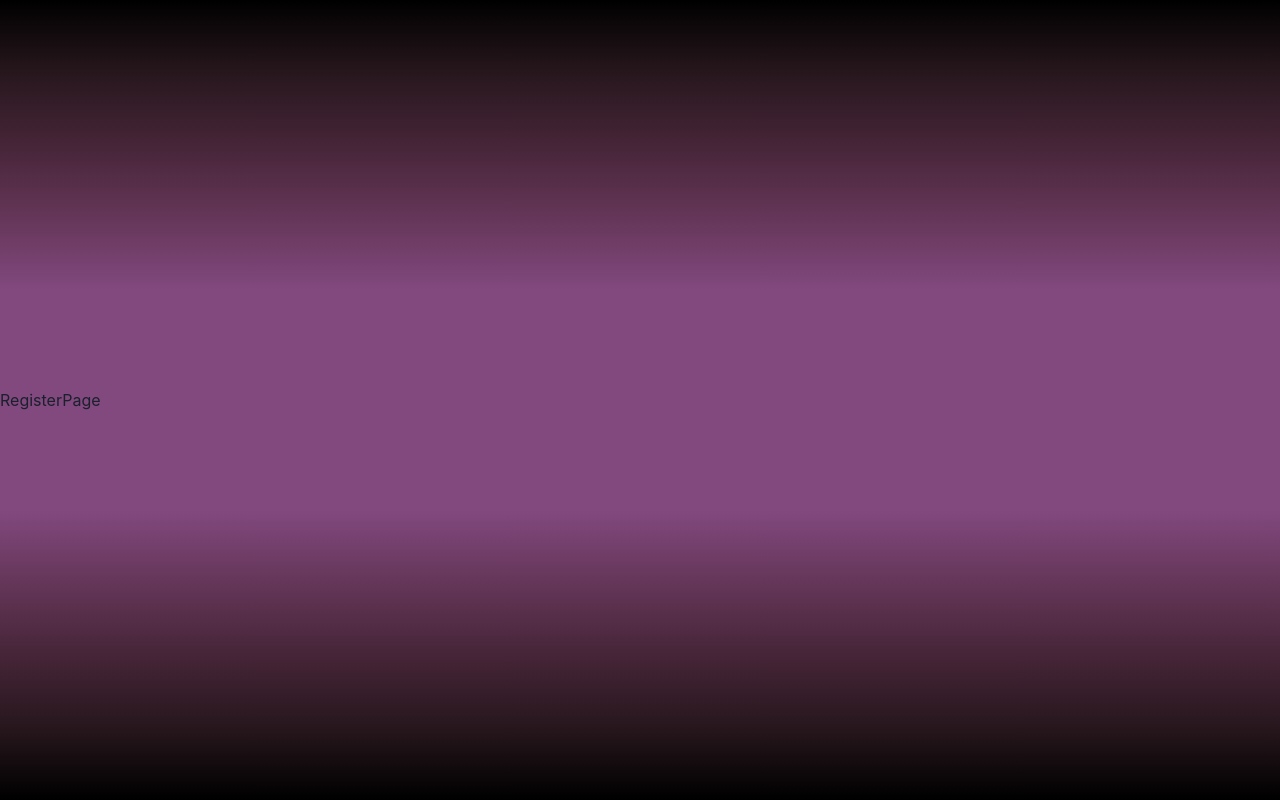
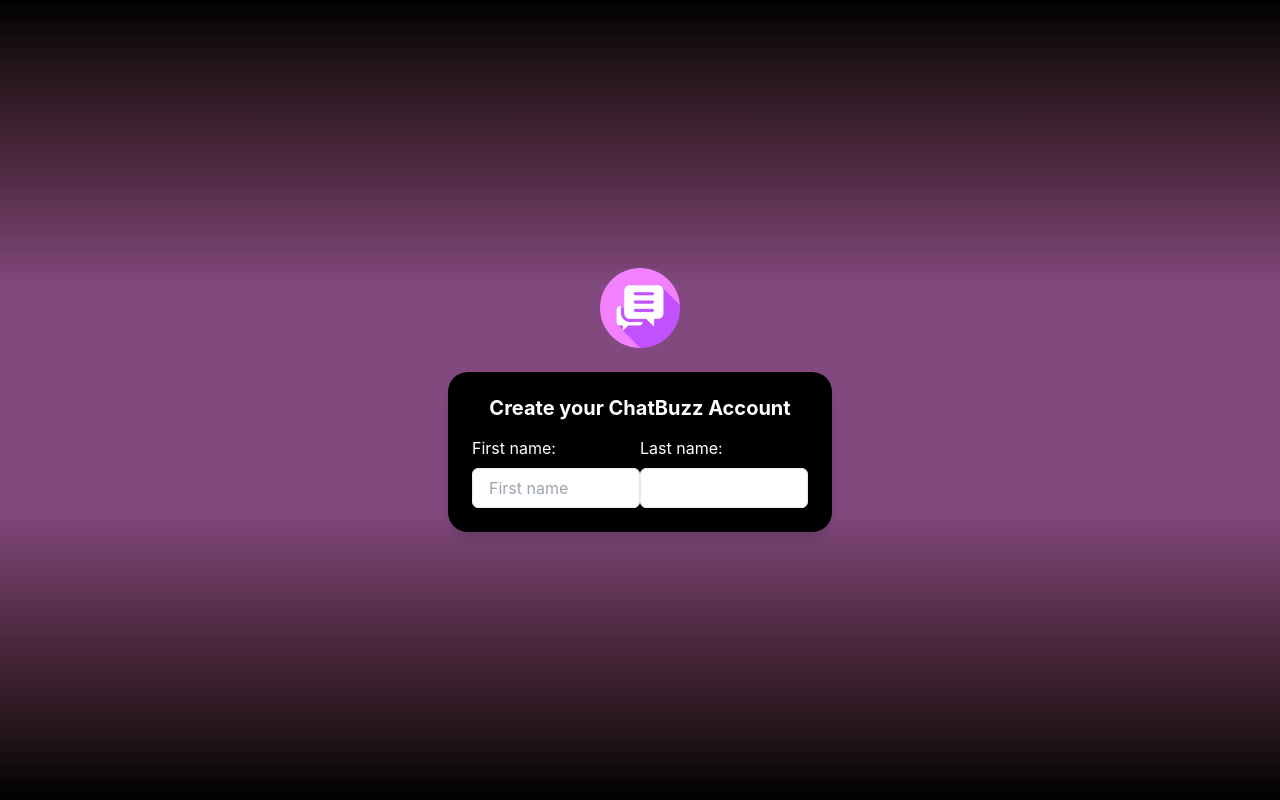
Before and after one commit to VedangKanade20/Chat-Buzz, a React (Vite) app in the folder frontend/: page /register in a window 1280 px wide. Built offline with nearby package versions, Linux system fonts and the light colour scheme.

Commit message:
Register started

```diff
--- a/frontend/src/Pages/RegisterPage.jsx
+++ b/frontend/src/Pages/RegisterPage.jsx
@@ -1,5 +1,117 @@
+import axios from "axios";
+import { useState } from "react";
+import { useNavigate } from "react-router-dom";
+import { Box, Flex, Text, Input, Heading } from "@chakra-ui/react";
+
 const RegisterPage = () => {
-  return <div>RegisterPage</div>;
+  const navigate = useNavigate();
+
+  const handleCheckbox = (gender) => {
+    setUser({ ...user, gender });
+  };
+
+  const [user, setUser] = useState({
+    firstName: "",
+    lastName: " ",
+    username: "",
+    email: " ",
+    password: "",
+    confirmPassword: "",
+    gender: "",
+    picture: " ",
+  });
+
+  const onSubmitHandler = async (e) => {
+    e.preventDefault();
+    try {
+      const res = await axios.post(
+        `http://localhost:8080/api/users/register`,
+        user,
+        {
+          headers: {
+            "Content-Type": "application/json",
+          },
+          withCredentials: true,
+        }
+      );
+      navigate("/login");
+      console.log(res.data);
+    } catch (err) {
+      console.log(err);
+    }
+
+    setUser({
+      firstName: "",
+      lastName: " ",
+      username: "",
+      email: " ",
+      password: "",
+      confirmPassword: "",
+      gender: "",
+      picture: " ",
+    });
+  };
+
+  return (
+    <>
+      <Flex
+        direction="column"
+        justifyContent="center"
+        alignItems="center"
+        minH="100vh"
+        w="100vw"
+        p="4"
+      >
+        {/* Logo Section */}
+        <Box mb="6">
+          <img src="../../logoCHAT-BUZZ.png" width="80px" alt="ChatBuzz Logo" />
+        </Box>
+        {/* Form Section */}
+        <Flex
+          w="30vw" // Smaller width for the form
+          p="6"
+          bgColor="black"
+          color="white"
+          borderRadius="20px"
+          boxShadow="lg"
+          direction="column"
+          alignItems="center"
+        >
+          <Heading fontSize="xl" textAlign="center" mb="4">
+            Create your ChatBuzz Account
+          </Heading>
+          <Flex direction="row" w="full">
+            <Flex direction="column" w="full">
+              <Text mb="2">First name:</Text>
+              <Input
+                placeholder="First name"
+                type="name"
+                value={user.firstName}
+                onChange={(e) =>
+                  setUser({ ...user, firstName: e.target.value })
+                }
+                bgColor="white"
+                color="black"
+                w="full"
+              />
+            </Flex>
+            <Flex direction="column" w="full">
+              <Text mb="2">Last name:</Text>
+              <Input
+                placeholder="Last name"
+                type="name"
+                value={user.lastName}
+                onChange={(e) => setUser({ ...user, lastName: e.target.value })}
+                bgColor="white"
+                color="black"
+                w="full"
+              />
+            </Flex>
+          </Flex>
+        </Flex>
+      </Flex>
+    </>
+  );
 };
 
 export default RegisterPage;
```
